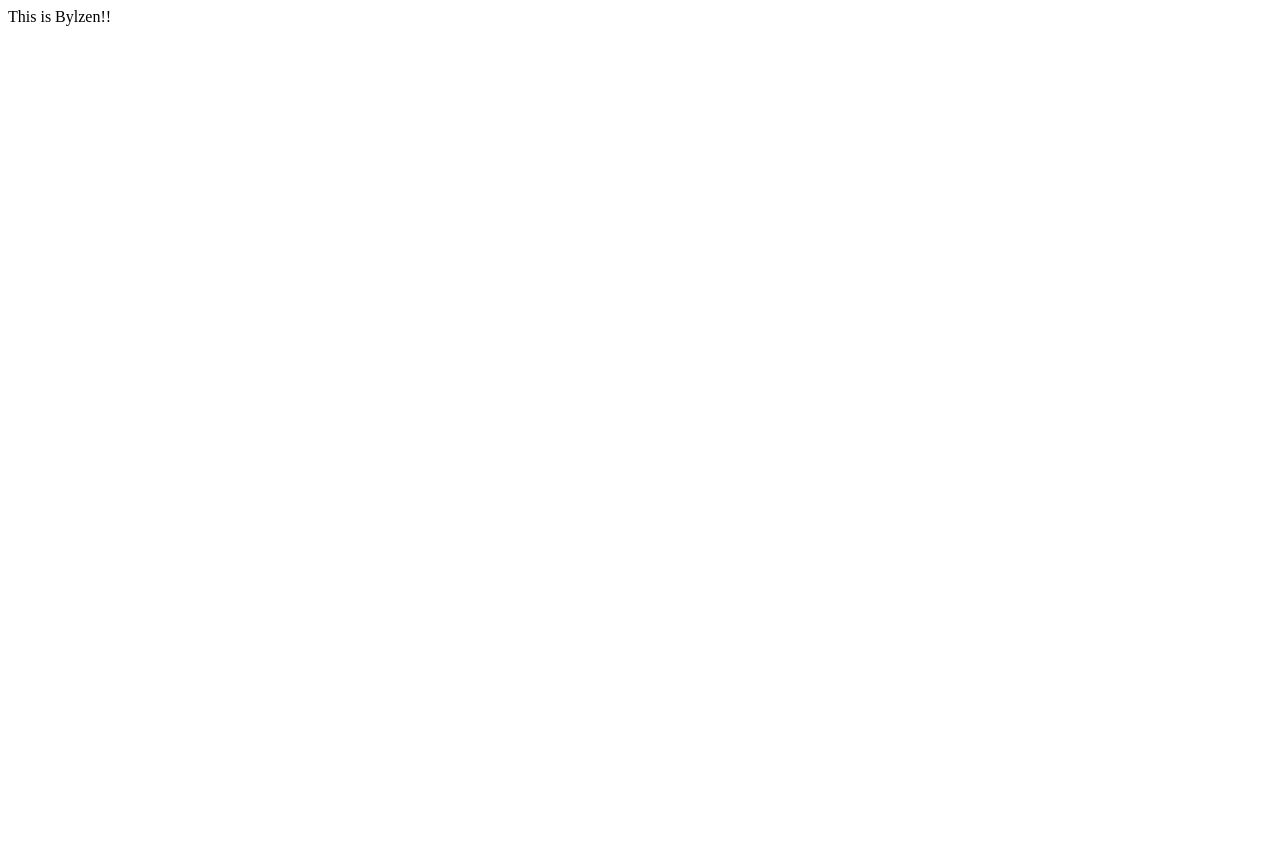
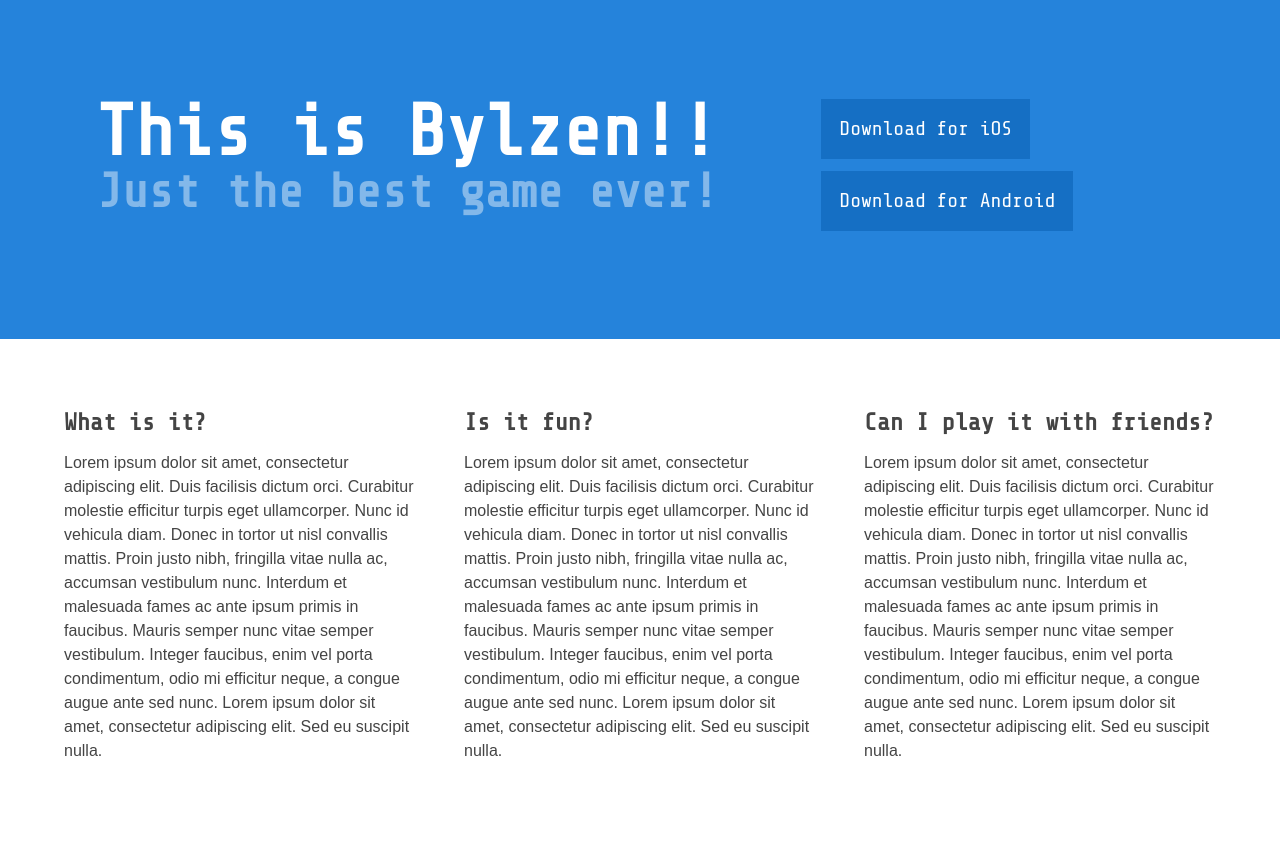
Before and after one commit to boyhagemann/bylzen, a plain HTML site: page docs/index.html in a window 1280 px wide. Before the commit the page ends 800 px from the top, so only its background shows below. Drawn offline with nearby package versions, Linux system fonts and the light colour scheme.

Commit message:
added some styling

```diff
--- a/docs/index.html
+++ b/docs/index.html
@@ -3,8 +3,38 @@
     <meta charset="utf-8">
     <meta http-equiv="X-UA-Compatible" content="IE=edge">
     <meta name="viewport" content="width=device-width, initial-scale=1">
+    <link href="screen.css" type="text/css" rel="stylesheet">
+    <link href="https://fonts.googleapis.com/css?family=Inconsolata" rel="stylesheet">
+    <link href="https://fonts.googleapis.com/css?family=Share+Tech+Mono" rel="stylesheet">
   </head>
-  <body>
-  This is Bylzen!!
+  <body class="m0">
+  <div class="bgc-primary p++ ta-center">
+    <article class="ta-left box-center">
+      <header class="box w-1/1 w2/3@desk">
+        <h1 class="c-blank fs-5 lh-5 m0 ff-robot">This is Bylzen!!</h1>
+        <h2 class="c-primary+++ fs-4 m0 lh-4 ff-robot">Just the best game ever!</h2>
+      </header><!--
+      --><section class="box w1/1 w1/3@desk">
+      <a href="" class="box td-none p- fs-2 bgc-primary- c-blank mb- ff-robot">Download for iOS</a>
+      <a href="" class="box td-none p- fs-2 bgc-primary- c-blank mb- ff-robot">Download for Android</a>
+    </section>
+    </article>
+  </div>
+  <section class="ta-center">
+    <div class="box-center pv+">
+      <article class="box p c-dark ta-left w1/1 w1/3@desk">
+        <h1 class="fs-3 m0 ff-robot">What is it?</h1>
+        <p class="c-dark">Lorem ipsum dolor sit amet, consectetur adipiscing elit. Duis facilisis dictum orci. Curabitur molestie efficitur turpis eget ullamcorper. Nunc id vehicula diam. Donec in tortor ut nisl convallis mattis. Proin justo nibh, fringilla vitae nulla ac, accumsan vestibulum nunc. Interdum et malesuada fames ac ante ipsum primis in faucibus. Mauris semper nunc vitae semper vestibulum. Integer faucibus, enim vel porta condimentum, odio mi efficitur neque, a congue augue ante sed nunc. Lorem ipsum dolor sit amet, consectetur adipiscing elit. Sed eu suscipit nulla. </p>
+      </article><!--
+      --><article class="box p c-dark ta-left w1/1 w1/3@desk">
+        <h1 class="fs-3 m0 ff-robot">Is it fun?</h1>
+        <p class="c-dark">Lorem ipsum dolor sit amet, consectetur adipiscing elit. Duis facilisis dictum orci. Curabitur molestie efficitur turpis eget ullamcorper. Nunc id vehicula diam. Donec in tortor ut nisl convallis mattis. Proin justo nibh, fringilla vitae nulla ac, accumsan vestibulum nunc. Interdum et malesuada fames ac ante ipsum primis in faucibus. Mauris semper nunc vitae semper vestibulum. Integer faucibus, enim vel porta condimentum, odio mi efficitur neque, a congue augue ante sed nunc. Lorem ipsum dolor sit amet, consectetur adipiscing elit. Sed eu suscipit nulla. </p>
+      </article><!--
+      --><article class="box p c-dark ta-left w1/1 w1/3@desk">
+        <h1 class="fs-3 m0 ff-robot">Can I play it with friends?</h1>
+        <p class="c-dark">Lorem ipsum dolor sit amet, consectetur adipiscing elit. Duis facilisis dictum orci. Curabitur molestie efficitur turpis eget ullamcorper. Nunc id vehicula diam. Donec in tortor ut nisl convallis mattis. Proin justo nibh, fringilla vitae nulla ac, accumsan vestibulum nunc. Interdum et malesuada fames ac ante ipsum primis in faucibus. Mauris semper nunc vitae semper vestibulum. Integer faucibus, enim vel porta condimentum, odio mi efficitur neque, a congue augue ante sed nunc. Lorem ipsum dolor sit amet, consectetur adipiscing elit. Sed eu suscipit nulla. </p>
+      </article>
+    </div>
+  </section>
   </body>
 </html>
--- /dev/null
+++ b/docs/screen.css
@@ -0,0 +1,134 @@
+body {
+    font-family: Arial;
+    font-size: 16px;
+    line-height: 24px;
+}
+
+.c-dark {
+    color: #444;
+}
+.c-blank {
+    color: #fff;
+}
+.c-primary {
+    color: #2583db;
+}
+.c-primary\+\+\+ {
+    color: #83b8ea;
+}
+
+.bgc-primary {
+    background-color: #2583db;
+}
+.bgc-primary\- {
+    background-color: #156fc4;
+}
+.p\- {
+    padding: 18px;
+}
+.p {
+    padding: 24px;
+}
+.pv\+ {
+    padding-top: 48px;
+    padding-bottom: 48px;
+}
+.p\+\+ {
+    padding: 96px;
+}
+.p0 {
+    padding: 0;
+}
+
+
+.m0 {
+    margin: 0;
+}
+.mb\- {
+    margin-bottom: 12px;
+}
+
+.ta-left {
+    text-align: left;
+}
+.ta-center {
+    text-align: center;
+}
+
+.td-none {
+    text-decoration: none;
+}
+
+
+.fs-2 {
+    font-size: 20px;
+}
+.fs-3 {
+    font-size: 24px;
+}
+.fs-4 {
+    font-size: 48px;
+}
+.fs-5 {
+    font-size: 72px;
+}
+
+.lh-1 {
+    line-height: 20px;
+}
+.lh-2 {
+    line-height: 20px;
+}
+.lh-3 {
+    line-height: 24px;
+}
+.lh-4 {
+    line-height: 48px;
+}
+.lh-5 {
+    line-height: 72px;
+}
+
+
+/*.ff-1 {*/
+    /*font-family: Inconsolata;*/
+/*}*/
+.ff-robot {
+    font-family: "Share Tech Mono";
+}
+
+.box {
+    display: inline-block;
+    box-sizing: border-box;
+}
+.box-center {
+    margin-left: auto;
+    margin-right: auto;
+    max-width: 1200px;
+}
+
+.w1\/1 {
+    width: 100%;
+}
+.w1\/2 {
+    width: 50%;
+}
+.w1\/4 {
+    width: 25%;
+}
+.w1\/3 {
+    width: 33.333333333333%;
+}
+@media screen and (min-width: 1024px) {
+    .w1\/3\@desk {
+        width: 33.333333333333%;
+    }
+}
+.w2\/3 {
+    width: 66.666666666667%;
+}
+@media screen and (min-width: 1024px) {
+    .w2\/3\@desk {
+        width: 66.666666666667%;
+    }
+}
```
Also changed, not shown: 1 other file.
